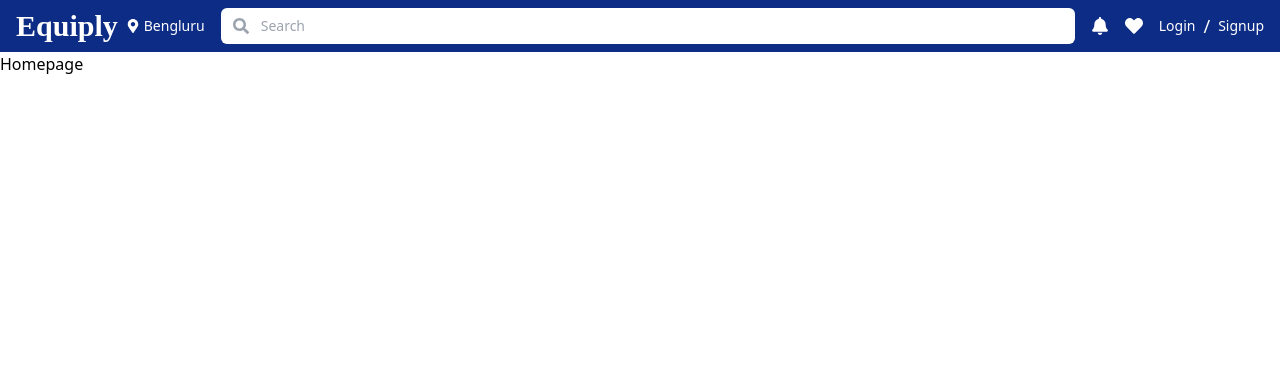
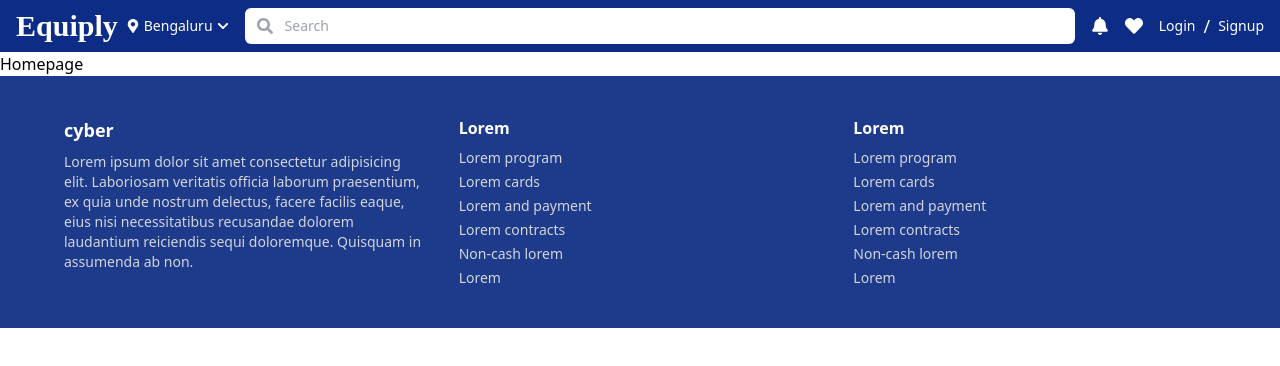
Before and after one commit to ashutosh07766/Equiply, a React (Vite) app in the folder equiply-frontend-customer/: page / in a window 1280 px wide. Shown: the top 366 px of the page. Built offline with nearby package versions, Linux system fonts and the light colour scheme.

Commit message:
Added DropDown and Footer

```diff
--- a/equiply-frontend-customer/src/App.jsx
+++ b/equiply-frontend-customer/src/App.jsx
@@ -12,6 +12,7 @@ import Wishlist from "./Wishlist";
 import OrderVeiw from "./OrderVeiw";
 import Login from "./login";
 import Header from "./header";
+import Footer from "./Footer";
 
 function App() {
 
@@ -31,6 +32,7 @@ function App() {
         <Route path="/OrderVeiw" element={<OrderVeiw/>}/>
         <Route path="/login" element={<Login/>}/>
         <Route path="/header" element={<Header/>}/>
+        <Route path="/footer" element={<Footer/>}/>
       </Routes>
     </BrowserRouter>
   )
--- /dev/null
+++ b/equiply-frontend-customer/src/Footer/index.jsx
@@ -0,0 +1,40 @@
+import React from 'react'
+
+const Footer = () => {
+  return (
+    <footer className="bg-[#1E3A8A] text-white px-8 py-10">
+      <div className="max-w-6xl mx-auto grid grid-cols-1 md:grid-cols-3 gap-8">
+        <div>
+          <h2 className="text-lg font-bold mb-2">cyber</h2>
+          <p className="text-sm text-gray-300">
+            Lorem ipsum dolor sit amet consectetur adipisicing elit. Laboriosam veritatis officia laborum praesentium, ex quia unde nostrum delectus, facere facilis eaque, eius nisi necessitatibus recusandae dolorem laudantium reiciendis sequi doloremque. Quisquam in assumenda ab non.
+          </p>
+        </div>
+        <div>
+          <h3 className="text-md font-semibold mb-2">Lorem</h3>
+          <ul className="space-y-1 text-sm text-gray-300">
+            <li>Lorem program</li>
+            <li>Lorem cards</li>
+            <li>Lorem and payment</li>
+            <li>Lorem contracts</li>
+            <li>Non-cash lorem</li>
+            <li>Lorem</li>
+          </ul>
+        </div>
+        <div>
+          <h3 className="text-md font-semibold mb-2">Lorem</h3>
+          <ul className="space-y-1 text-sm text-gray-300">
+            <li>Lorem program</li>
+            <li>Lorem cards</li>
+            <li>Lorem and payment</li>
+            <li>Lorem contracts</li>
+            <li>Non-cash lorem</li>
+            <li>Lorem</li>
+          </ul>
+        </div>
+      </div>
+    </footer>
+  );
+};
+
+export default Footer;
--- /dev/null
+++ b/equiply-frontend-customer/src/data/cities.js
@@ -0,0 +1,18 @@
+const indianCities = [
+  "Bengaluru",
+  "Mumbai",
+  "Delhi",
+  "Hyderabad",
+  "Chennai",
+  "Kolkata",
+  "Pune",
+  "Ahmedabad",
+  "Jaipur",
+  "Lucknow",
+  "Kochin",
+  "Thiruvananthapuram",
+  "Guwahati",
+  "Patna"
+];
+
+export default indianCities;
--- a/equiply-frontend-customer/src/header/index.jsx
+++ b/equiply-frontend-customer/src/header/index.jsx
@@ -1,16 +1,59 @@
-import { FaBell, FaHeart, FaUserCircle, FaMapMarkerAlt, FaSearch } from "react-icons/fa";
+import { FaBell, FaHeart, FaUserCircle, FaMapMarkerAlt, FaSearch, FaChevronDown } from "react-icons/fa";
 import { Link } from "react-router-dom";
+import { useState, useEffect, useRef } from "react";
+import indianCities from "../data/cities";
 
 const Header = () => {
+  const [selectedCity, setSelectedCity] = useState("Bengaluru");
+  const [isDropdownOpen, setIsDropdownOpen] = useState(false);
+  const dropdownRef = useRef(null);
+
+  useEffect(() => {
+    const handleClickOutside = (event) => {
+      if (dropdownRef.current && !dropdownRef.current.contains(event.target)) {
+        setIsDropdownOpen(false);
+      }
+    };
+
+    document.addEventListener("mousedown", handleClickOutside);
+    return () => {
+      document.removeEventListener("mousedown", handleClickOutside);
+    };
+  }, []);
+
   return (
     <header className="bg-[#0D2C85] text-white px-4 py-2 flex items-center justify-between">
       <div className="flex items-center space-x-2">
         <h1 className="text-3xl font-bold font-['Inknut_Antiqua']">Equiply</h1>
-        <div className="flex items-center space-x-1 text-sm">
-          <FaMapMarkerAlt className="text-white" />
-          <span>Bengluru</span>
+        <div className="relative" ref={dropdownRef}>
+          <div
+            className="flex items-center space-x-1 text-sm cursor-pointer hover:text-gray-200"
+            onClick={() => setIsDropdownOpen(!isDropdownOpen)}
+          >
+            <FaMapMarkerAlt className="text-white" />
+            <span>{selectedCity}</span>
+            <FaChevronDown className="text-xs" />
+          </div>
+
+          {isDropdownOpen && (
+            <div className="absolute top-full left-0 mt-1 bg-white text-black shadow-lg rounded-md py-2 z-10 max-h-60 overflow-y-auto w-48">
+              {indianCities.map((city, index) => (
+                <div
+                  key={index}
+                  className="px-4 py-2 hover:bg-gray-100 cursor-pointer text-sm"
+                  onClick={() => {
+                    setSelectedCity(city);
+                    setIsDropdownOpen(false);
+                  }}
+                >
+                  {city}
+                </div>
+              ))}
+            </div>
+          )}
         </div>
       </div>
+
       <div className="flex-1 mx-4">
         <div className="relative">
           <FaSearch className="absolute left-3 top-1/2 transform -translate-y-1/2 text-gray-400" />
@@ -21,6 +64,7 @@ const Header = () => {
           />
         </div>
       </div>
+
       <div className="flex items-center space-x-4 text-white text-lg">
         <FaBell className="cursor-pointer" />
         <FaHeart className="cursor-pointer" />
--- a/equiply-frontend-customer/src/homepage/index.jsx
+++ b/equiply-frontend-customer/src/homepage/index.jsx
@@ -1,5 +1,6 @@
 import React from 'react'
 import Header from '../header'
+import Footer from '../Footer'
 
 const Homepage = () => {
   return (
@@ -8,6 +9,7 @@ const Homepage = () => {
         <div>
             <h1>Homepage</h1>
         </div>
+        <Footer/>
     </div>
   )
 }
```
